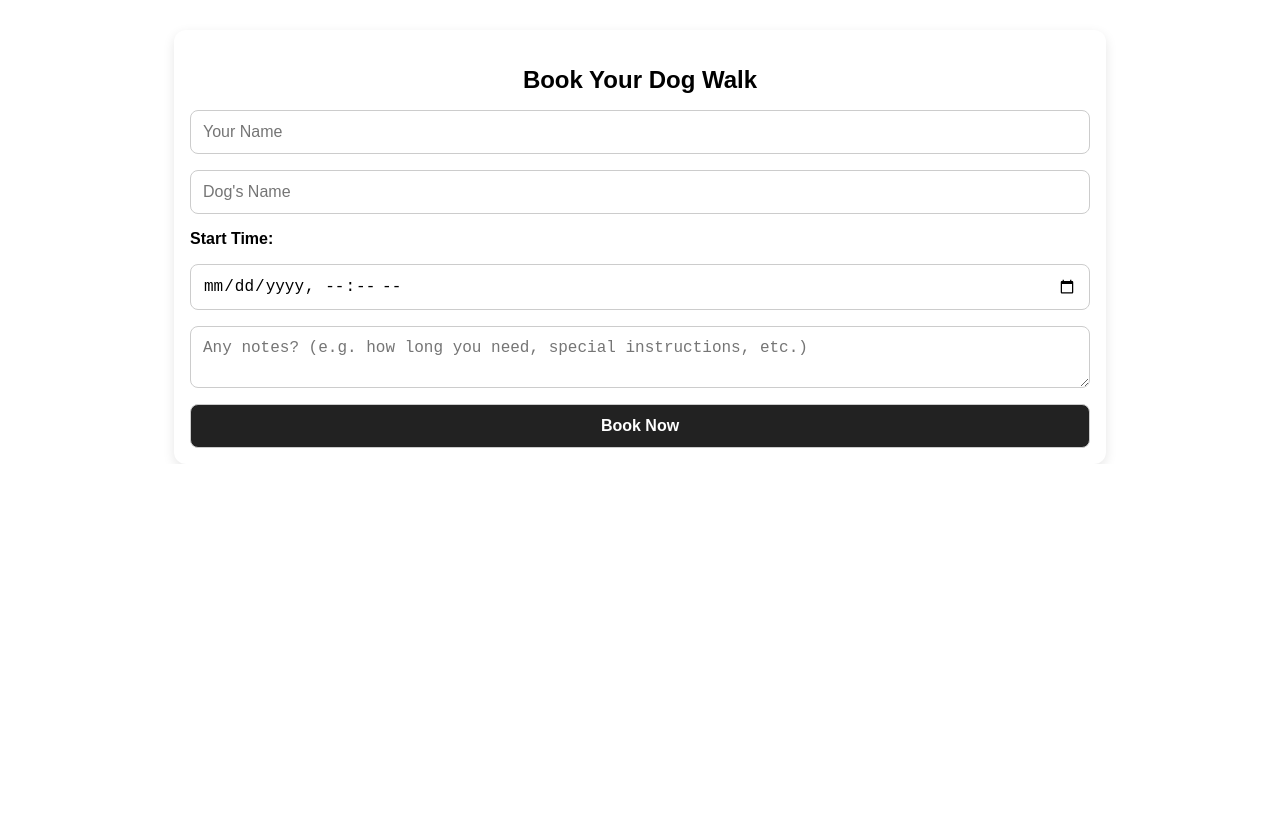
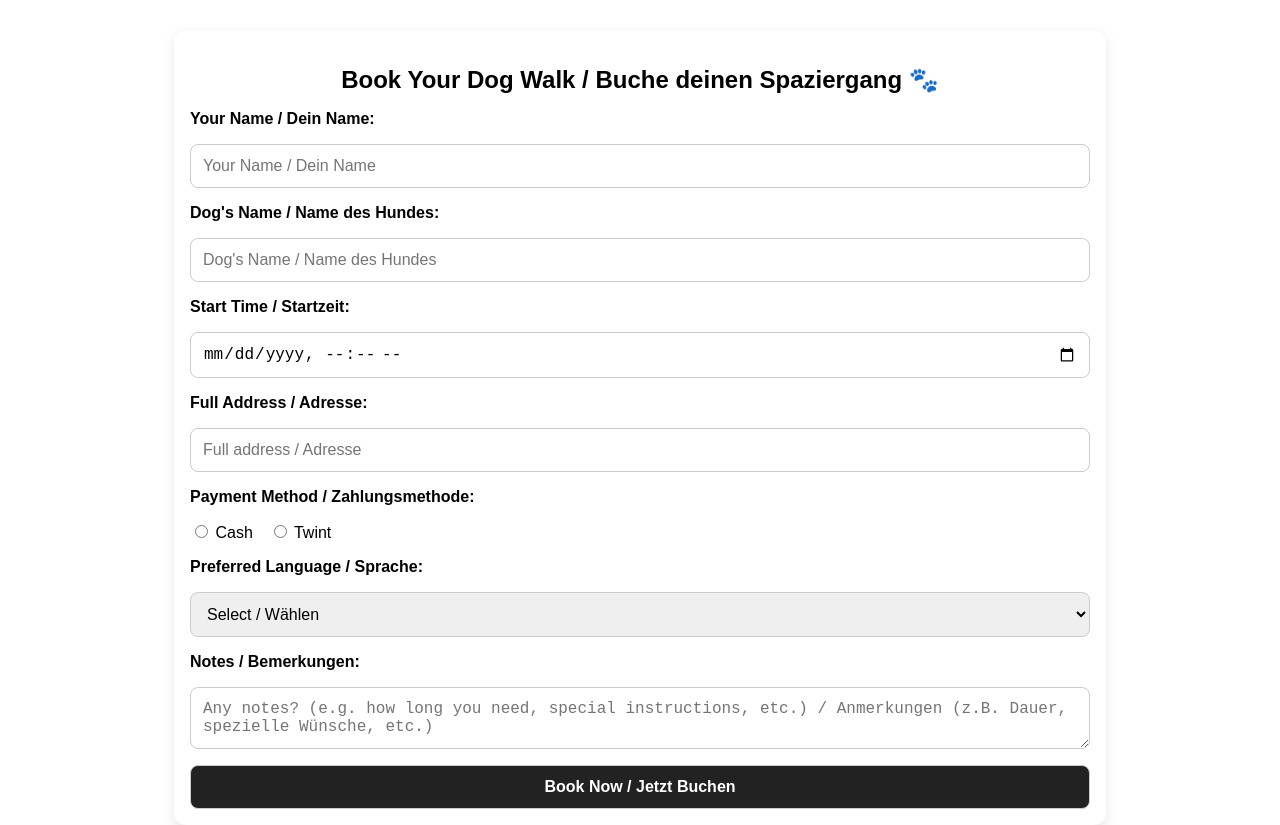
Before and after one commit to Toothpasteyy/dog-walking-tom, a plain HTML site: page index.html in a window 1280 px wide. Shown: the part 788-1613 px from the top of the page. Before the commit the page ends 1252 px from the top, so only its background shows below. Drawn offline with Linux system fonts and the light colour scheme.

Commit message:
Streamline 3index.html

```diff
--- a/index.html
+++ b/index.html
@@ -3,7 +3,7 @@
 <head>
   <meta charset="UTF-8" />
   <meta name="viewport" content="width=device-width, initial-scale=1" />
-  <title>Tom's Dog Walk Booking 🐶</title>
+  <title>Local Leash 🐶</title>
   <style>
     body, html {
       margin: 0;
@@ -49,7 +49,7 @@
     form label {
       font-weight: bold;
     }
-    input, textarea, button {
+    input, textarea, select, button {
       padding: 0.75rem;
       font-size: 1rem;
       border: 1px solid #ccc;
@@ -65,27 +65,56 @@
     button:hover {
       background: #444;
     }
+    .payment-options {
+      display: flex;
+      gap: 1rem;
+    }
+    .payment-options label {
+      font-weight: normal;
+    }
   </style>
 </head>
 <body>
 
-<header>Tom's Dog Walk Booking 🐶</header>
+<header>Local Leash 🐶</header>
 
 <div class="calendar-container">
   <iframe src="https://calendar.google.com/calendar/embed?src=0f023ffd2651a7a362ee82d44f9c412767ff850a6d26b6766dd05423b0c1c8b9%40group.calendar.google.com&ctz=Europe%2FZurich" scrolling="no"></iframe>
 </div>
 
 <div class="container">
-  <h2>Book Your Dog Walk</h2>
+  <h2>Book Your Dog Walk / Buche deinen Spaziergang 🐾</h2>
   <form action="https://formspree.io/f/mnndwybk" method="POST">
-    <input type="text" name="name" placeholder="Your Name" required />
-    <input type="text" name="dogname" placeholder="Dog's Name" required />
 
-    <label>Start Time:</label>
+    <label>Your Name / Dein Name:</label>
+    <input type="text" name="name" placeholder="Your Name / Dein Name" required />
+
+    <label>Dog's Name / Name des Hundes:</label>
+    <input type="text" name="dogname" placeholder="Dog's Name / Name des Hundes" required />
+
+    <label>Start Time / Startzeit:</label>
     <input type="datetime-local" name="starttime" required />
 
-    <textarea name="notes" placeholder="Any notes? (e.g. how long you need, special instructions, etc.)"></textarea>
-    <button type="submit">Book Now</button>
+    <label>Full Address / Adresse:</label>
+    <input type="text" name="address" placeholder="Full address / Adresse" required />
+
+    <label>Payment Method / Zahlungsmethode:</label>
+    <div class="payment-options">
+      <label><input type="radio" name="payment" value="Cash" required /> Cash</label>
+      <label><input type="radio" name="payment" value="Twint" required /> Twint</label>
+    </div>
+
+    <label>Preferred Language / Sprache:</label>
+    <select name="language" required>
+      <option value="">Select / Wählen</option>
+      <option value="English">English</option>
+      <option value="Deutsch">Deutsch</option>
+    </select>
+
+    <label>Notes / Bemerkungen:</label>
+    <textarea name="notes" placeholder="Any notes? (e.g. how long you need, special instructions, etc.) / Anmerkungen (z.B. Dauer, spezielle Wünsche, etc.)"></textarea>
+
+    <button type="submit">Book Now / Jetzt Buchen</button>
   </form>
 </div>
 
```
